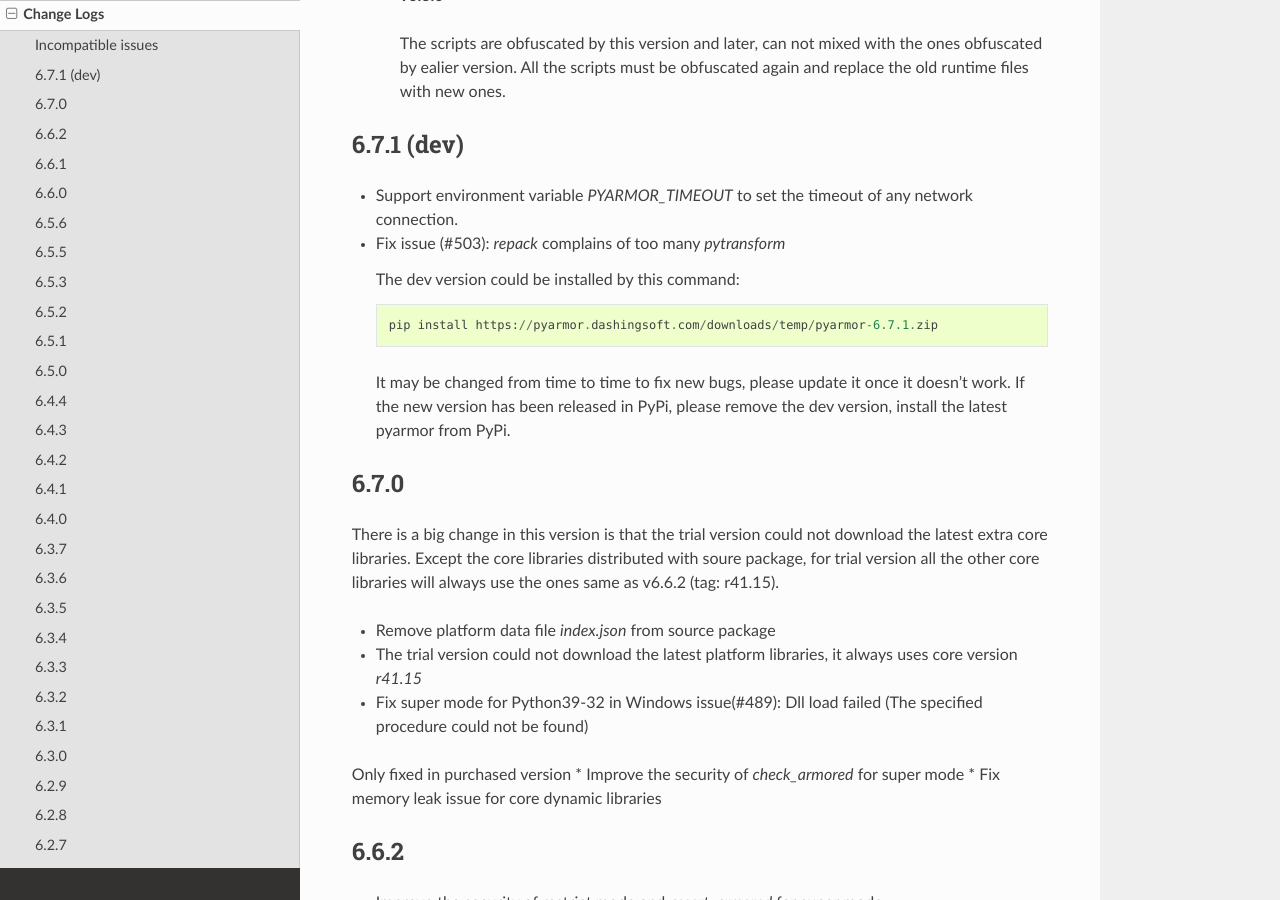
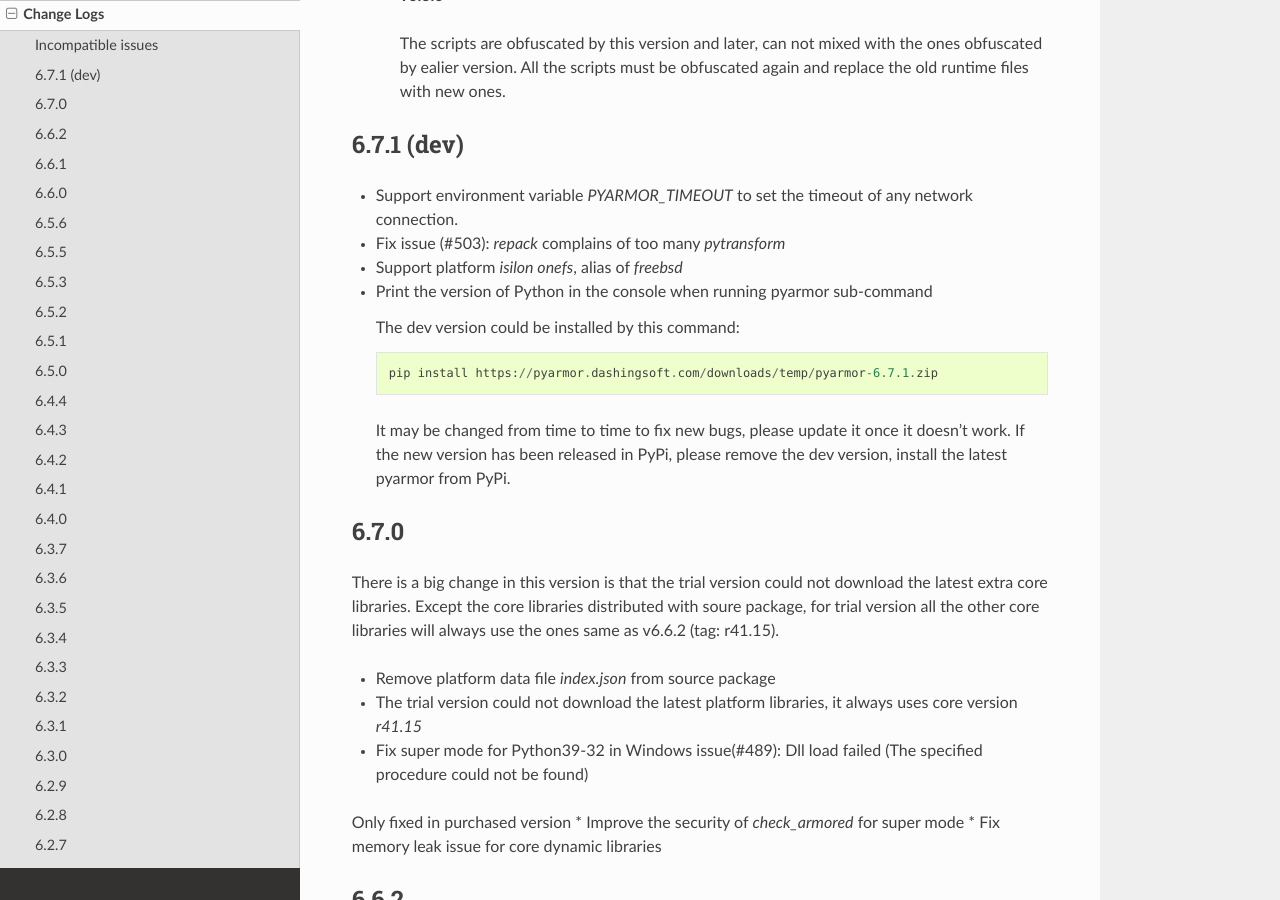
Before and after one commit to dashingsoft/pyarmor, a Sphinx documentation site: the page built from docs/change-logs.rst, in a window 1280 px wide and 900 px high, scrolled down 654 px. Built offline with Sphinx 7.4.7 and the Read the Docs theme 2.0.0, drawn with Linux system fonts in a browser that asks for light colours.

Commit message:
Add change logs

```diff
--- a/docs/change-logs.rst
+++ b/docs/change-logs.rst
@@ -37,6 +37,8 @@
 * Support environment variable `PYARMOR_TIMEOUT` to set the timeout of any
   network connection.
 * Fix issue (#503): `repack` complains of too many `pytransform`
+* Support platform `isilon onefs`, alias of `freebsd`
+* Print the version of Python in the console when running pyarmor sub-command
 
   The dev version could be installed by this command::
 
```
